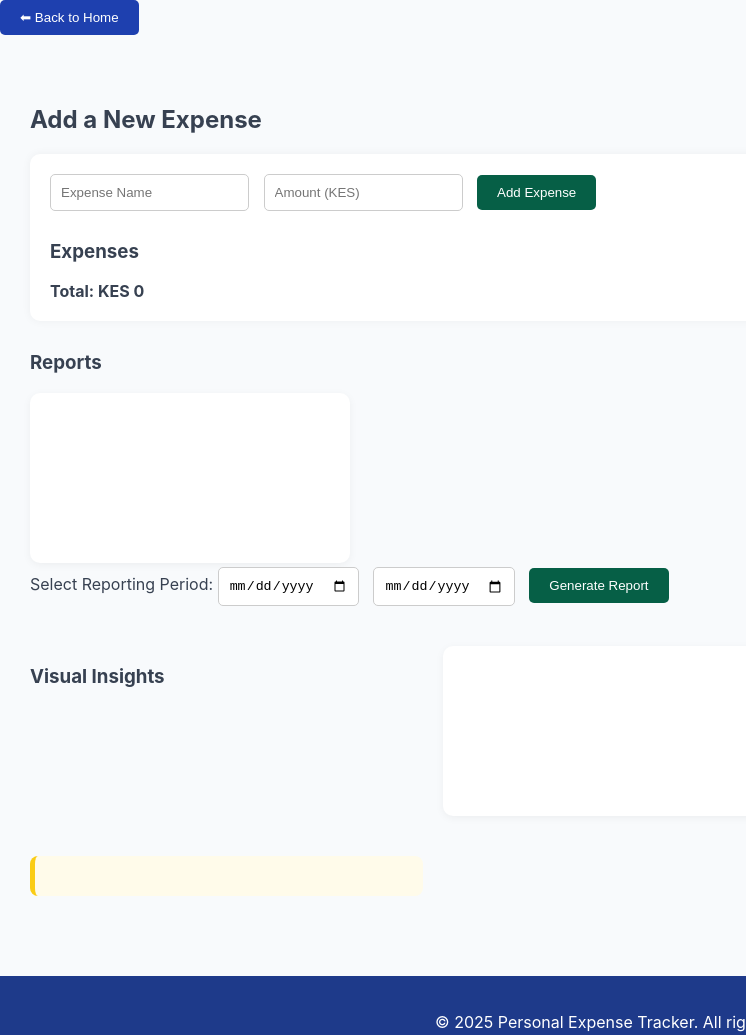
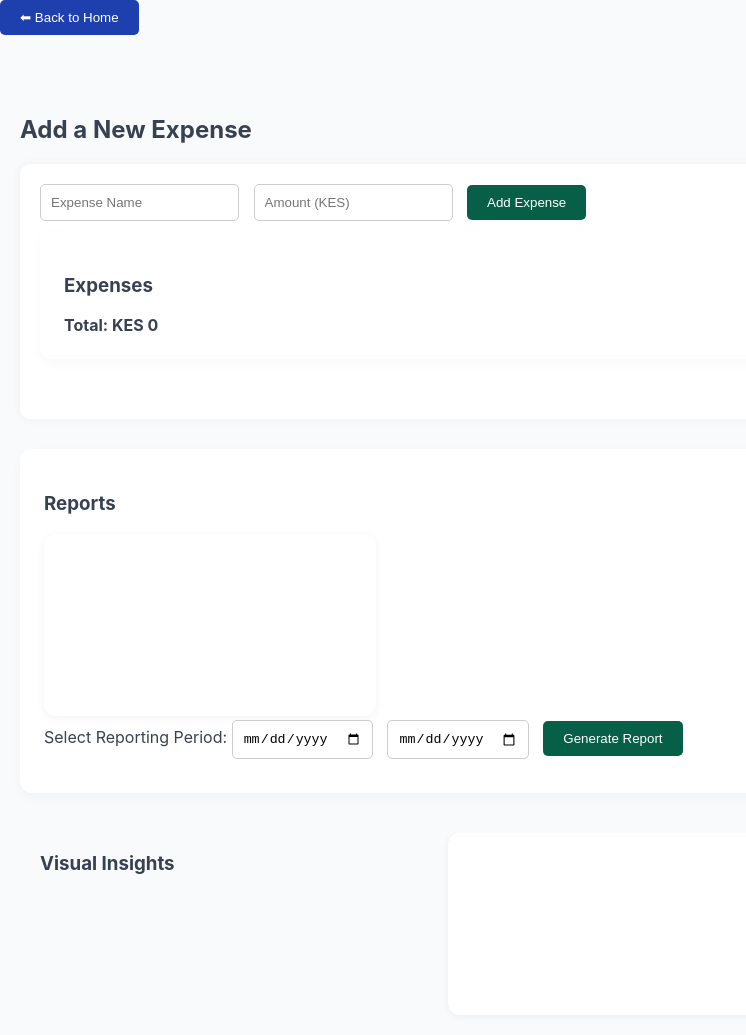
Before and after one commit to AKStine/Personal-Expense-Tracker-IST4035VA, a plain HTML site: page expense.html in a window 1280 px wide. Shown: the top 1035 px of the page, without its empty margins (0-746 px from the left). Drawn offline with nearby package versions, Linux system fonts and the light colour scheme.

Commit message:
Update styles.css

```diff
--- a/styles.css
+++ b/styles.css
@@ -170,3 +170,76 @@ footer a:hover {
   background-color: #1e40af;
   margin-bottom: 20px;
 }
+
+/* Dashboard layout enhancements */
+.charts {
+  display: grid;
+  grid-template-columns: repeat(auto-fit, minmax(300px, 1fr));
+  gap: 24px;
+  margin-top: 30px;
+  width: 100%;
+  max-width: 1200px;
+  margin-left: auto;
+  margin-right: auto;
+  overflow-x: hidden;
+  box-sizing: border-box;
+}
+
+canvas {
+  max-width: 100%;
+  height: auto !important;
+  box-shadow: 0 2px 10px rgba(0, 0, 0, 0.05);
+  border-radius: 12px;
+  padding: 16px;
+  background-color: white;
+  box-sizing: border-box;
+}
+
+#tracker {
+  padding: 40px 20px;
+  max-width: 1400px;
+  margin: 0 auto;
+  box-sizing: border-box;
+}
+
+.insight-card {
+  max-width: 600px;
+  margin: 20px auto;
+  background-color: #fef9c3;
+  border-left: 6px solid #facc15;
+  padding: 20px;
+  border-radius: 10px;
+  font-size: 0.95rem;
+  box-shadow: 0 2px 8px rgba(0, 0, 0, 0.04);
+}
+
+#reports,
+#expensesSection {
+  max-width: 1200px;
+  margin: 0 auto 40px auto;
+  background: #ffffff;
+  border-radius: 12px;
+  padding: 24px;
+  box-shadow: 0 4px 12px rgba(0, 0, 0, 0.03);
+}
+
+footer {
+  max-width: 1200px;
+  margin: 0 auto;
+  box-sizing: border-box;
+}
+
+@media screen and (max-width: 768px) {
+  .charts {
+    grid-template-columns: 1fr;
+    padding: 0 10px;
+  }
+
+  canvas {
+    padding: 10px;
+  }
+
+  .insight-card {
+    margin: 10px;
+  }
+}
```
